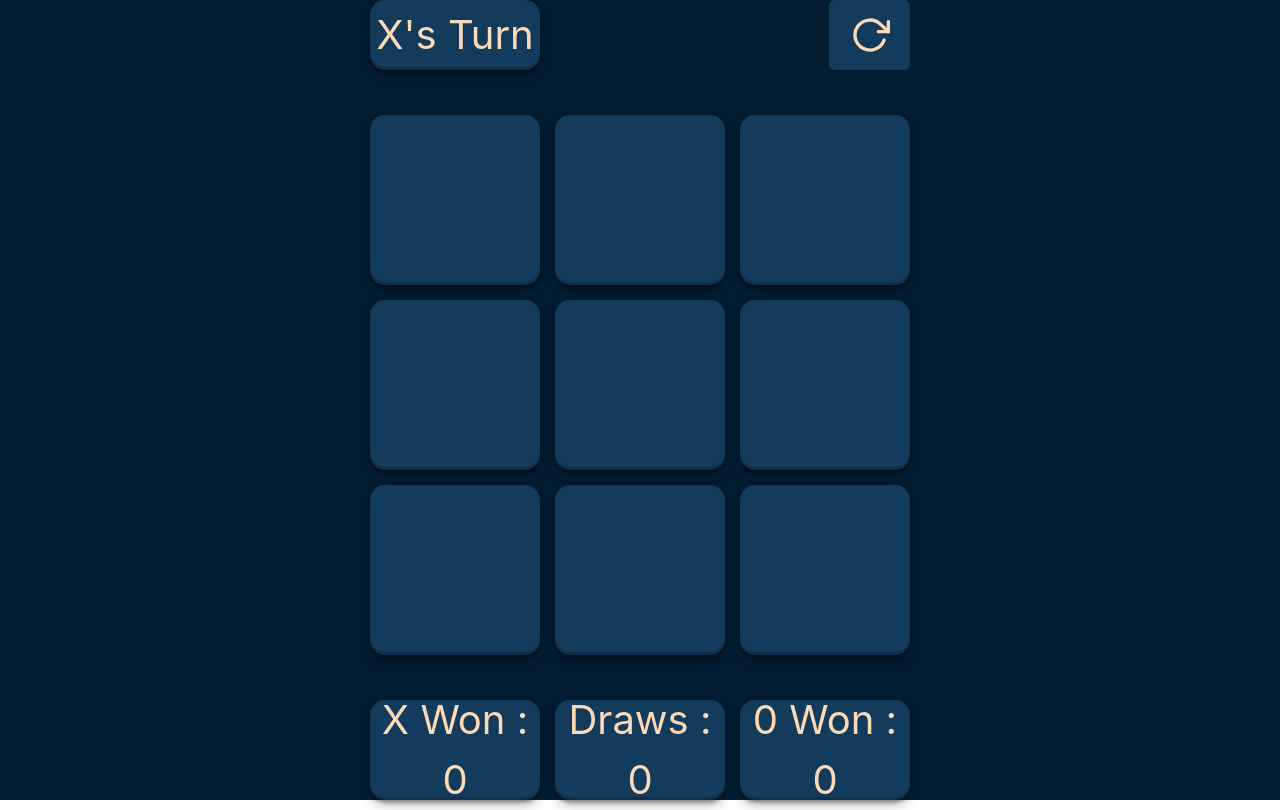
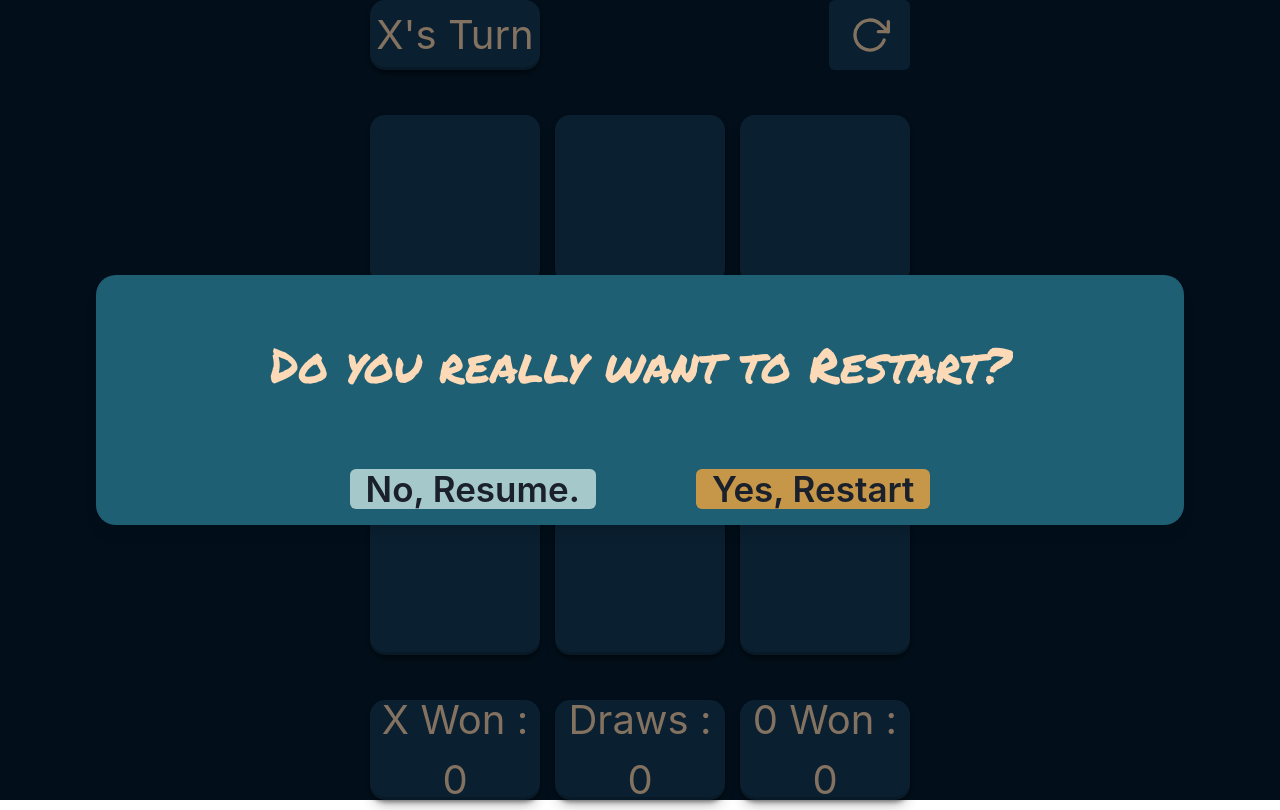
Before and after one commit to AnshKathpal/Tic-Tac-Toe, a React (Create React App) app: page /game in a window 1280 px wide. Both pictures are taken after a click on the button 869 px from the left and 35 px from the top of the page. Built offline with nearby package versions, Linux system fonts and the light colour scheme; a web font is replaced by a local one.

Commit message:
Count-State

```diff
--- a/src/Structure/Board.jsx
+++ b/src/Structure/Board.jsx
@@ -1,15 +1,27 @@
-import { Box, Grid, Flex, Button, Text } from "@chakra-ui/react";
+import { Box, Grid, Flex, Button, Text, useDisclosure } from "@chakra-ui/react";
 import { useEffect, useState } from "react";
 import styled from "styled-components";
 import { Result } from "./Result";
 import { Link } from "react-router-dom";
 
+import {
+  Modal,
+  ModalOverlay,
+  ModalContent,
+  ModalHeader,
+  ModalFooter,
+  ModalBody,
+  ModalCloseButton,
+} from '@chakra-ui/react'
 
 import { FiRotateCw } from "react-icons/fi";
 
 import { Turn } from "./Turn";
 
 export const Board = () => {
+
+  const { isOpen, onOpen, onClose } = useDisclosure()
+
   const [eachBox, setEachBox] = useState(Array(9).fill(null));
 
   const [isXTurn, setIsXTurn] = useState(true);
@@ -56,14 +68,14 @@ export const Board = () => {
 
   console.log(countXWinner, "X");
   console.log(count0Winner, "0");
-  console.log(countDraw,"Draw");
+  console.log(countDraw, "Draw");
 
   useEffect(() => {
     if (isWinner === "X") {
       setCountXWinner((prevCount) => prevCount + 1);
     } else if (isWinner === "0") {
       setCount0Winner((prevCount) => prevCount + 1);
-    } else if(isWinner === "draw") {
+    } else if (isWinner === "draw") {
       setCountDraw((prevCount) => prevCount + 1);
     }
   }, [isWinner]);
@@ -82,35 +94,41 @@ export const Board = () => {
     setPlayerTurn(turn);
   };
 
+  const handleRestart = () => {
 
-  const handleRestart = () => {
+    onOpen()
+
+
+  };
+
+
+  const handleReset = () => {
+
+    onClose()
     setEachBox(Array(9).fill(null));
     setIsXTurn(true);
     setPlayerTurn("X");
-    setCountXWinner(0)
-    setCountDraw(0)
-    setCount0Winner(0)
-  };
+    setCountXWinner(0);
+    setCountDraw(0);
+    setCount0Winner(0);
+
+  }
 
 
   const handleRound = () => {
-
     setEachBox(Array(9).fill(null));
     setPlayerTurn("X");
     setIsXTurn(true);
-
-  }
+  };
 
   return (
     <Flex height="100vh" justify="center" align="center" bg="#041C32">
-      {isWinner && (
-        isWinner === "draw" ? (
+      {isWinner &&
+        (isWinner === "draw" ? (
           <Result onClick={handleRound} text={"It's a Draw"} />
         ) : (
           <Result onClick={handleRound} text={`${isWinner} won the Game`} />
-        )
-      )
-      }
+        ))}
 
       <Flex justify={"center"} align="center" direction={"column"} gap="45px">
         <Flex width="100%" h="70px" justify={"space-between"}>
@@ -135,9 +153,58 @@ export const Board = () => {
             onClick={handleRestart}
             width="15%"
             h="100%"
+
+
           >
             <FiRotateCw />
           </Button>
+
+          <Modal onClose={onClose} isOpen={isOpen} isCentered>
+        <ModalOverlay />
+        <ModalContent  borderRadius={"20px"}
+          maxWidth="85%"
+          h="250px"
+          bg="#1E5F74">
+          <ModalBody display={"flex"}
+            justifyContent="center"
+            alignItems="center">
+
+<Text
+              color="#FCDAB7"
+              fontSize="48px"
+              fontFamily="'Permanent Marker', cursive"
+            >
+              Do you really want to Restart?
+            </Text>
+
+
+          </ModalBody>
+          <ModalFooter
+            display={"flex"}
+            justifyContent="center"
+            alignItems={"center"}
+            gap="100px"
+          >
+              <Button
+                _hover={{ backgroundColor: "#9bc8ca" }}
+                bg="#A5C9CA"
+                fontSize={"35px"}
+                onClick={onClose}
+              >
+                No, Resume.
+              </Button>
+            <Button
+              _hover={{ backgroundColor: "#c08b36" }}
+              bg="#C69749"
+              fontSize={"35px"}
+              onClick={handleReset}
+            >
+              Yes, Restart
+            </Button>
+          </ModalFooter>
+        </ModalContent>
+      </Modal>
+
         </Flex>
 
         <Grid gridTemplateColumns="repeat(3,1fr)" gap="15px">
@@ -212,8 +279,6 @@ export const Board = () => {
           </Flex>
         </Flex>
       </Flex>
-
-
     </Flex>
   );
 };
--- a/src/Structure/Result.jsx
+++ b/src/Structure/Result.jsx
@@ -1,5 +1,5 @@
 import React, { useEffect } from "react";
-import { Link } from "react-router-dom";
+import { Link, NavLink } from "react-router-dom";
 import "../App.css";
 
 import {
@@ -27,7 +27,12 @@ export const Result = ({ text, onClick }) => {
     <Box>
       <Modal onClose={onClose} isOpen={isOpen} isCentered>
         <ModalOverlay />
-        <ModalContent borderRadius={"20px"} maxWidth="80%" h="250px" bg="#1E5F74">
+        <ModalContent
+          borderRadius={"20px"}
+          maxWidth="85%"
+          h="250px"
+          bg="#1E5F74"
+        >
           <ModalBody
             display={"flex"}
             justifyContent="center"
@@ -42,16 +47,29 @@ export const Result = ({ text, onClick }) => {
             </Text>
           </ModalBody>
           <ModalFooter
-            border="1px solid red"
             display={"flex"}
             justifyContent="center"
             alignItems={"center"}
-            gap = "100px"
+            gap="100px"
           >
-            <Link to="/">
-              <Button onClick={onClose}>Quit</Button>
-            </Link>
-            <Button onClick={onClick}>Next Round</Button>
+            <NavLink to="/">
+              <Button
+                _hover={{ backgroundColor: "#9bc8ca" }}
+                bg="#A5C9CA"
+                fontSize={"35px"}
+                onClick={onClose}
+              >
+                Quit
+              </Button>
+            </NavLink>
+            <Button
+              _hover={{ backgroundColor: "#c08b36" }}
+              bg="#C69749"
+              fontSize={"35px"}
+              onClick={onClick}
+            >
+              Next Round
+            </Button>
           </ModalFooter>
         </ModalContent>
       </Modal>
```
Lines whose indentation alone changed are shown as unchanged.
